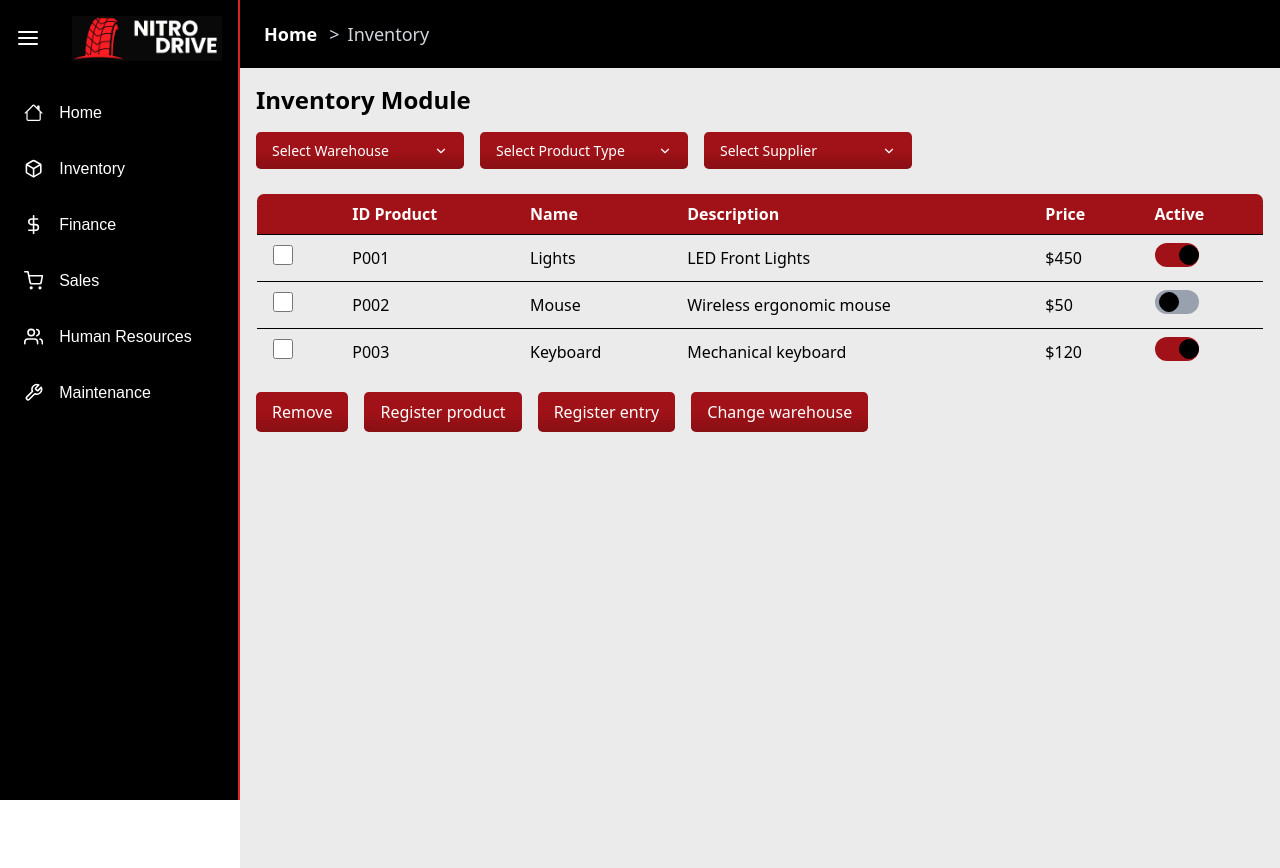
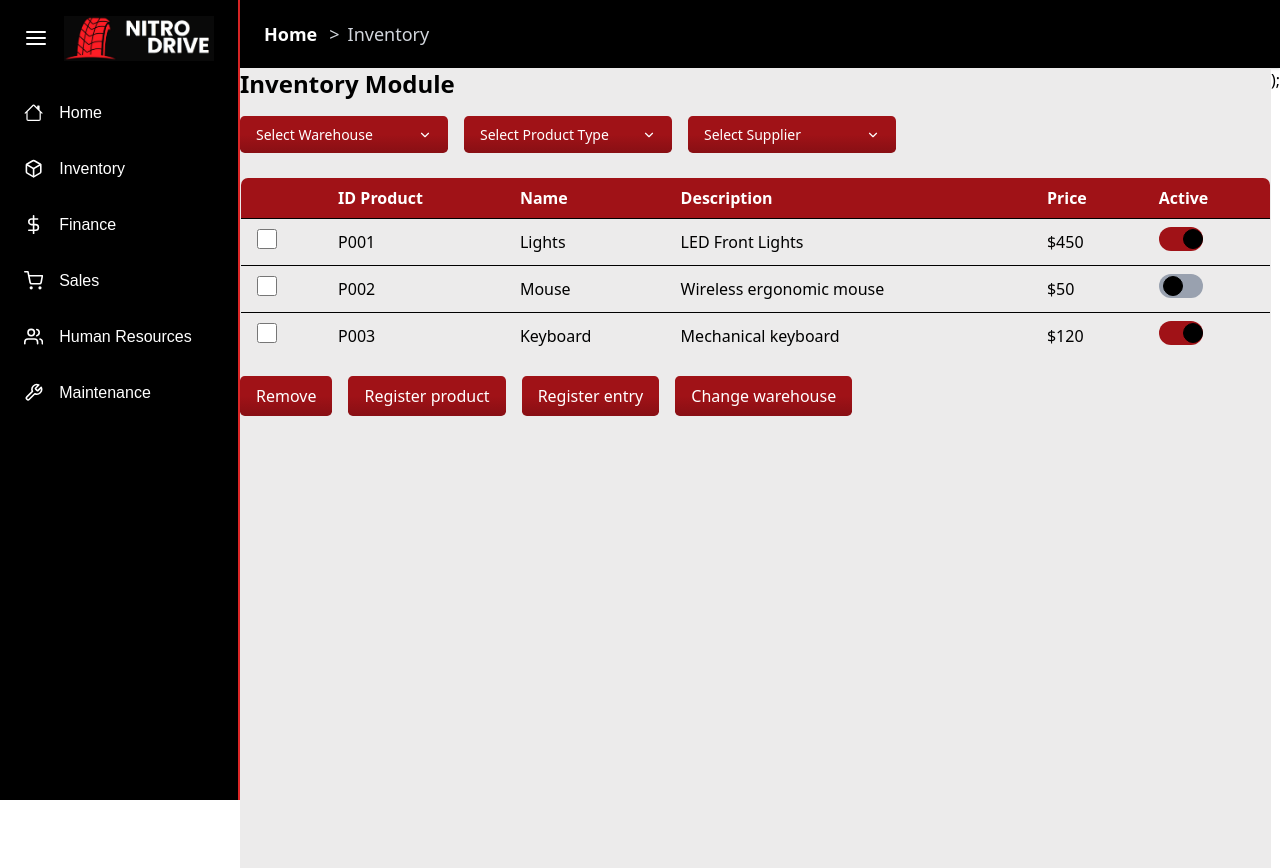
Before and after one commit to Godsha58/nextjs-erp-project-prod, a Next.js app: page /inventory in a window 1280 px wide. Built offline with nearby package versions, Linux system fonts and the light colour scheme.

Commit message:
Style: center icons in sidebar

```diff
--- a/app/inventory/page.tsx
+++ b/app/inventory/page.tsx
@@ -66,7 +66,6 @@ export default function InventoryPage() {
   return (
     <div className="flex">
       <div className={`flex flex-col flex-1 ${styles.contentBackground}`}>
-        <main className="p-4">
           <h1 className="text-2xl font-bold mb-4 text-black">Inventory Module</h1>
 
           {/* Dropdowns arriba de la tabla */}
@@ -94,8 +93,8 @@ export default function InventoryPage() {
             <Button label="Register entry" onClick={() => alert('Register entry')} />
             <Button label="Change warehouse" onClick={() => alert('Change warehouse')} />
           </div>
-        </main>
+        </div>
+    );
       </div>
-    </div>
   );
 }
--- a/components/Sidebar.tsx
+++ b/components/Sidebar.tsx
@@ -22,8 +22,8 @@ export default function Sidebar() {
 
   return (
     <aside className={`${styles.sidebar} ${isCollapsed ? styles.collapsed : ''}`}>
-      <div className={styles.top}>
-        <button onClick={toggleSidebar} className={styles.menuButton}>
+      <div className={styles.top} style={{ justifyContent: isCollapsed ? 'center' : 'space-around' }}>
+        <button onClick={toggleSidebar} className={styles.menuButton} style={{ alignSelf: isCollapsed ? 'center' : '200px' }}>
           <FiMenu />
         </button>
 
@@ -40,7 +40,7 @@ export default function Sidebar() {
 
       <nav className={styles.nav}>
         {modules.map((mod) => (
-          <Link key={mod.name} href={mod.href} className={styles.navItem}>
+          <Link key={mod.name} href={mod.href} className={styles.navItem} style={{ justifyContent: isCollapsed ? 'center' : 'flex-start' }}>
             <span className={styles.icon}>{mod.icon}</span>
             {!isCollapsed && <span>{mod.name}</span>}
           </Link>
```
